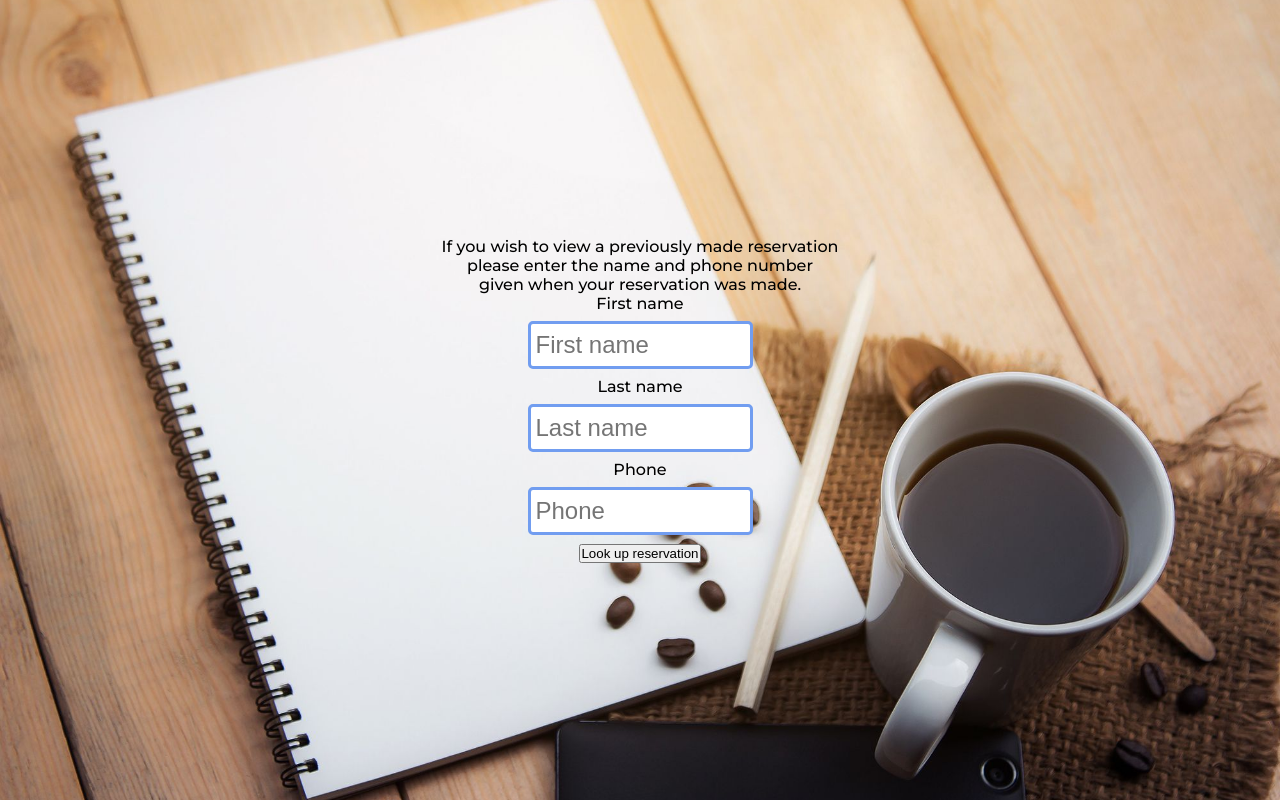
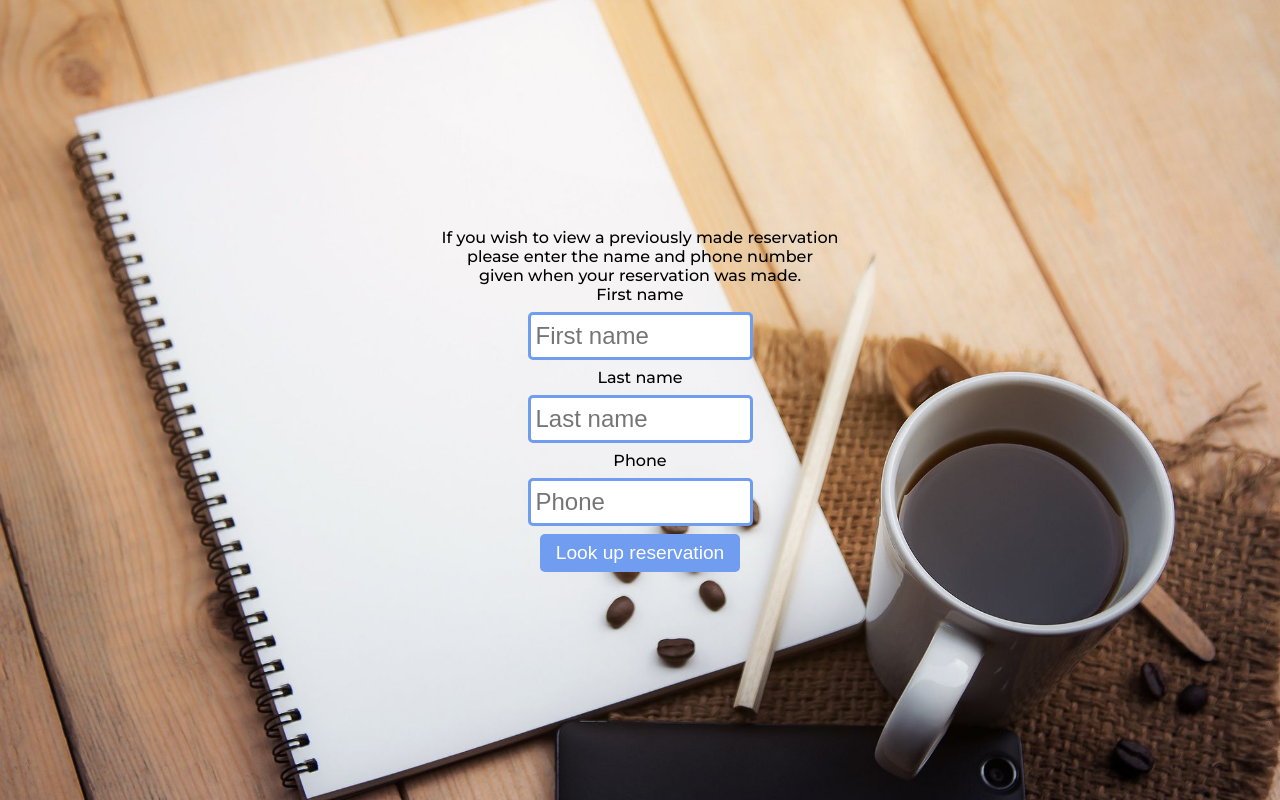
Before and after one commit to darrellgrant/reservation-app-UI, a PHP site: page /review.php in a window 1280 px wide. Shown: the part 60-860 px from the top of the page. Run offline with PHP 8.4, Linux system fonts and the light colour scheme; some libraries are stand-ins or nearby versions.

Commit message:
Add cosmetic changes

```diff
--- a/review.php
+++ b/review.php
@@ -31,7 +31,7 @@ include_once 'header.php';
 
             <div>
             <div class="error-msg" id="error-msg-2"></div>
-            <button type="submit" name="send-review-data" id="cancelBTN">Look up reservation</button>
+            <button type="submit" name="send-review-data" id="cancelBTN" class="button">Look up reservation</button>
             </div>
 
         </form>
```
